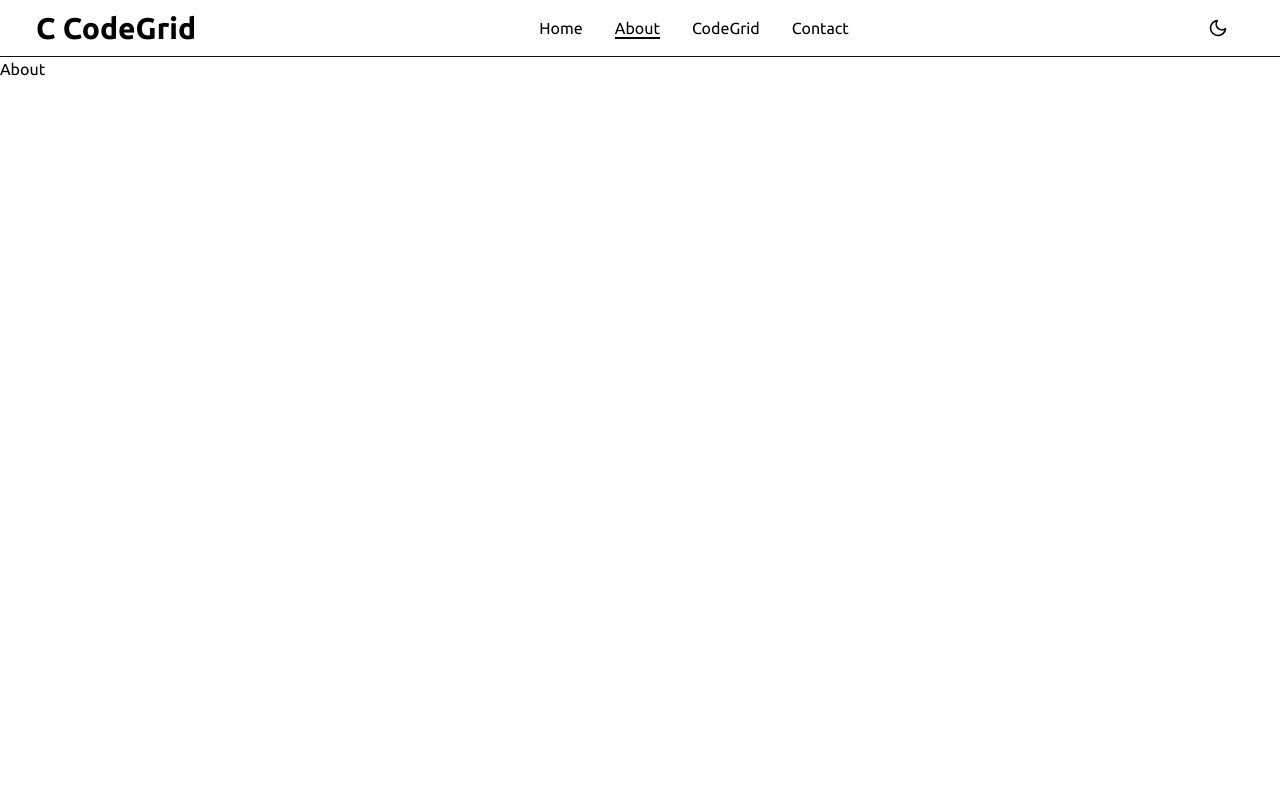
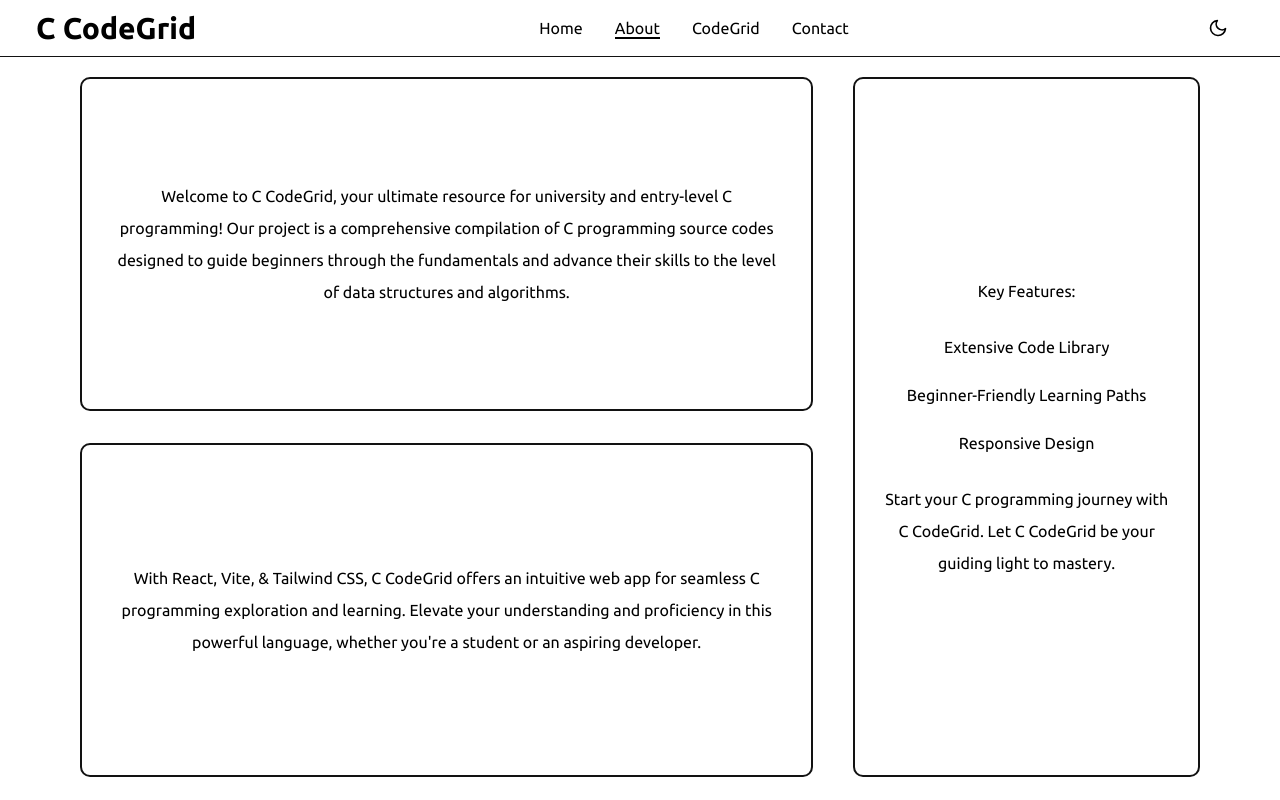
Before and after one commit to formesean/C-CodeGrid, a React (Vite) app: page /about in a window 1280 px wide. Built offline with nearby package versions, Linux system fonts and the light colour scheme.

Commit message:
add about page

```diff
--- a/src/pages/About.jsx
+++ b/src/pages/About.jsx
@@ -1,7 +1,54 @@
 import React from "react";
 
 function About() {
-  return <div>About</div>;
+  const divStyle =
+    "m-4 max-xl:text-sm max-lg:text-xs hover:scale-105 rounded-[10px] border-2 border-appBlack dark:border-appWhiteHigh dark:text-appWhiteHigh leading-8 ease-in duration-300";
+
+  return (
+    <section className="p-16 pt-1 max-xl:px-8 max-sm:px-0 flex h-screen">
+      <div className="grid grid-cols-3 grid-rows-2 max-md:grid-cols-5 max-sm:grid-rows-3 gap-x-2">
+        <div
+          className={`row-span-1 col-span-2 max-md:col-span-3 max-sm:col-span-5 ${divStyle}`}
+        >
+          <p className="px-8 text-center flex justify-center items-center h-full">
+            Welcome to C CodeGrid, your ultimate resource for university and
+            entry-level C programming! Our project is a comprehensive
+            compilation of C programming source codes designed to guide
+            beginners through the fundamentals and advance their skills to the
+            level of data structures and algorithms.
+          </p>
+        </div>
+        <div
+          className={`row-span-2 col-span-1 max-md:col-span-2 max-sm:row-span-1 max-sm:col-span-5 ${divStyle}`}
+        >
+          <div className="px-7 py-8 flex flex-col justify-center items-center h-full">
+            Key Features:
+            <p className="p-4 max-sm:p-2 text-center dark:text-appWhiteMd">
+              <p className="py-2 max-sm:py-0">Extensive Code Library</p>
+              <p className="py-2 max-sm:py-0">
+                Beginner-Friendly Learning Paths
+              </p>
+              <p className="py-2 max-sm:py-0">Responsive Design</p>
+            </p>
+            <p className="text-center">
+              Start your C programming journey with C CodeGrid. Let C CodeGrid
+              be your guiding light to mastery.
+            </p>
+          </div>
+        </div>
+        <div
+          className={`row-span-1 col-span-2 max-md:col-span-3 max-sm:col-span-5 ${divStyle}`}
+        >
+          <p className="px-8 text-center flex justify-center items-center h-full">
+            With React, Vite, & Tailwind CSS, C CodeGrid offers an intuitive web
+            app for seamless C programming exploration and learning. Elevate
+            your understanding and proficiency in this powerful language,
+            whether you're a student or an aspiring developer.
+          </p>
+        </div>
+      </div>
+    </section>
+  );
 }
 
 export default About;
```
